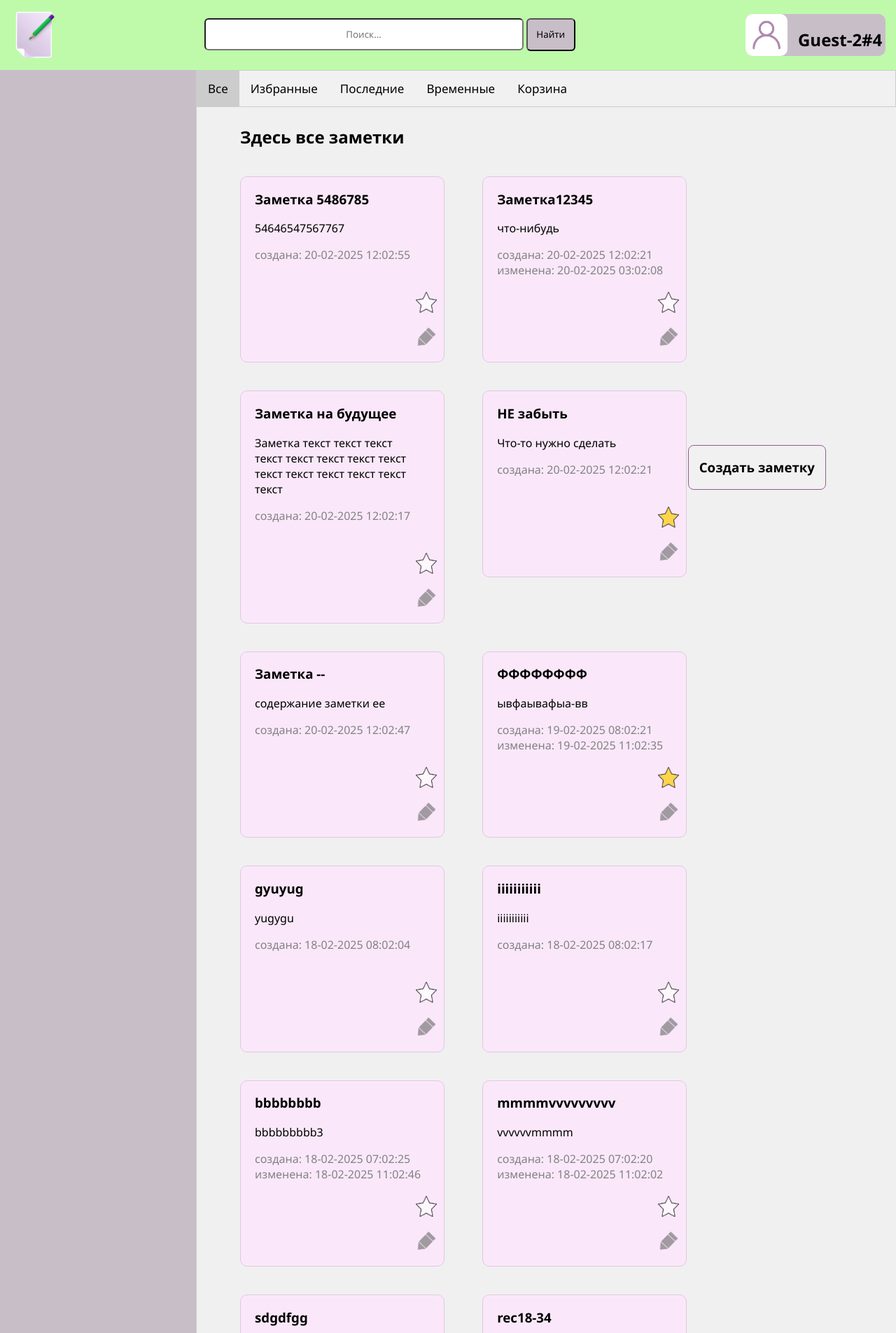
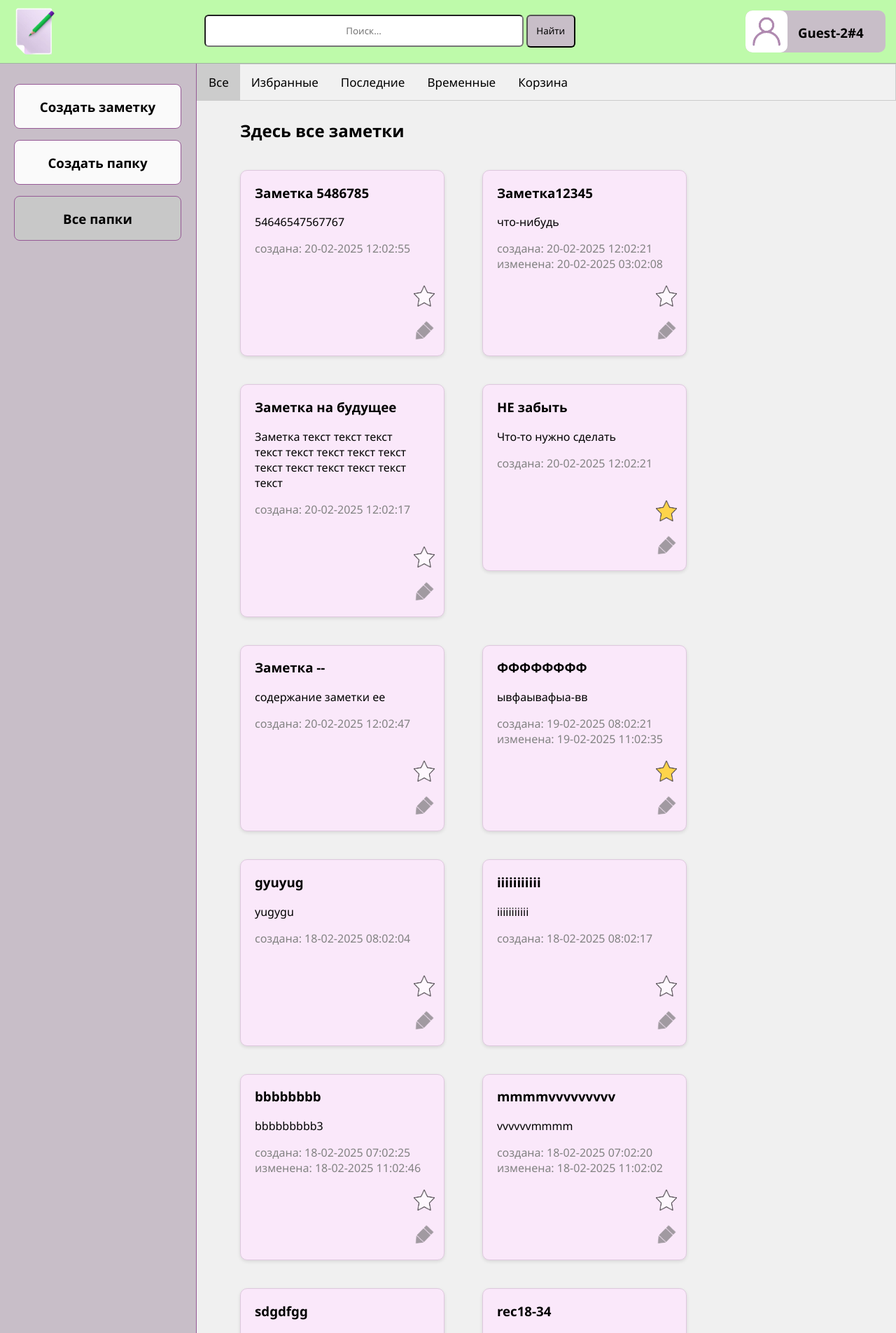
Before and after one commit to Artem-Git-rgb/Notes, a Django app: page / in a window 1280 px wide. Shown: the top 1905 px of the page at 70% size. Run offline with Django 5.2, Linux system fonts and the light colour scheme; data comes from the database, SQL or seed files in the repository.

Commit message:
Улучшение дизайна

```diff
--- a/notesApp/static/css/notesApp.css
+++ b/notesApp/static/css/notesApp.css
@@ -9,20 +9,24 @@
     margin: 0;
 }
 .header-class {
+    /*
 	padding-top: 5px;
 	padding-bottom: 10px;
-	/*margin-bottom: 10px;*/
+	*/
 
 	background: rgb(190, 250, 170);
     position: sticky;
     z-index: 100;
     top: 0px;
     width: 100%;
-    height: 85px;
+    height: 90px;
 
     display: flex;
     flex-direction: row;
     justify-content: space-between;
+
+    border-bottom: 1px solid;
+    border-bottom-color: rgb(160, 180, 160);
 }
 
 .logo-class{
@@ -65,6 +69,12 @@
 
 }
 
+.search-class-area:focus {
+    border-color: rgb(200, 150, 200); /* Фиолетовый цвет как в дизайне */
+    outline: none; /* Убираем стандартный outline */
+    box-shadow: 0 0 0 2px rgba(210, 160, 210, 0.3); /* Свечение */
+}
+
 .search-class-button{
     background: rgb(200, 190, 200);
     width: 70px;
@@ -85,6 +95,7 @@
     width: 8%;
     height: 60px;
     margin-top: 15px;
+    margin-bottom: 15px;
     margin-right: 15px;
     text-align: center;
     min-width: 200px;
@@ -104,12 +115,12 @@
 
 }
 .account-class-text{
-    padding-left: 115px;
+    padding-top: 0;
     padding-left: 15px;
     height: 60px;
     min-width: 120px;
     display: inline-block;
-    text-align: center;
+    text-align: left;
     justify-content: center;
 }
 
@@ -138,26 +149,39 @@
     padding-top: 0px;
     max-width: 850px;
 
-
-    /*align-content: space-between;*/
-
     vertical-align: top;
     border-radius: 10px;
     border: 1px solid rgb(222, 200, 222);
 
     display: inline-block;
-    /*display: flex;
-      flex-direction: column;*/
-    /*width:100%;
-    display:flex;
-    justify-content:flex-end;*/
+
+    transition: all 0.3s ease; /* Плавный переход всех свойств */
+    transform: translateY(0); /* Начальное положение */
+    box-shadow: 0 2px 5px rgba(0, 0, 0, 0.1);
+}
+.note-class:hover{
+    transform: translateY(-5px); /* Поднимаем карточку на 5px */
+    box-shadow: 0 10px 20px rgba(0, 0, 0, 0.15); /* Усиленная тень */
+    cursor: pointer; /* Меняем курсор */
 }
 
 
+.create-class{
+    width: 207px;
+    background: rgb(250, 250, 250);
+    position: fixed;
+    top: 120px;
+    padding-left: 15px;
+	padding-right: 15px;
+	overflow: hidden;
+    border: 1px solid rgb(150, 90, 150); /*rgb(100, 50, 100)*/
+    z-index: 100;
+    border-radius: 8px;
+    text-align: center;
+}
 
-
-
-.create-class{
+.create-class-2{
+    display: none;
     background: rgb(200, 200, 200);
     position: fixed;
     bottom: 100px;
@@ -166,7 +190,6 @@
 	padding-right: 15px;
 	overflow: hidden;
     border: 1px solid rgb(150, 90, 150); /*rgb(100, 50, 100)*/
-    background-color: #f1f1f1;
     z-index: 100;
     border-radius: 8px;
 }
@@ -178,7 +201,7 @@
 	text-align: center;
 	padding-top: 5px;
 	padding-bottom: 10px;
-	margin-top: 10px;
+	/*margin-top: 10px;*/
 }
 
 /*
@@ -267,7 +290,8 @@
     width: 100%;
     display: none;
     padding: 6px 12px;
-    border: 1px solid #ccc;
+    /*margin-left: 3px;*/
+
     border-top: none;
     animation: fadeEffect 1s; /* Fading effect takes 1 second */
 }
@@ -292,6 +316,7 @@
     overflow-y: auto;
 
 
+
 }
 
 .sidebar {
@@ -303,20 +328,47 @@
       /*width: 240px;*/
       background: rgb(200, 190, 200);
       padding:20px;
+      border-right: 1px solid;
+      border-right-color: rgb(150, 90, 150);
 
 
-      border-right: 3px rgb(100, 100, 100);
       /*transition: background-color 0.3s, border-color 0.3s;*/
 }
 /*  */
 
 
-
-.folder{
+.hide-sidebar{
     width: 240px;
     height: 240px;
 }
+.folder{
+    width: 207px;
 
+    background: rgb(250, 250, 250);
+    position: fixed;
+    top: 200px;
+    padding-left: 15px;
+	padding-right: 15px;
+	overflow: hidden;
+    border: 1px solid rgb(150, 90, 150); /*rgb(100, 50, 100)*/
+    z-index: 100;
+    border-radius: 8px;
+    text-align: center;
+}
+.folder-about{
+    width: 207px;
+
+    background: rgb(200, 200, 200);
+    position: fixed;
+    top: 280px;
+    padding-left: 15px;
+	padding-right: 15px;
+	overflow: hidden;
+    border: 1px solid rgb(150, 90, 150); /*rgb(100, 50, 100)*/
+    z-index: 100;
+    border-radius: 8px;
+    text-align: center;
+}
 
 
 
@@ -361,7 +413,7 @@
     margin-top: 20px;
     /*height: 150px;*/
     width: 30px;
-    margin-right: 10px;
+    margin-right: 13px;
     /*
     position: relative;
     right:0px;
--- a/notesApp/templates/notesApp/note_list.html
+++ b/notesApp/templates/notesApp/note_list.html
@@ -32,13 +32,26 @@
     </div>
         <div class="account-class">
             <img id="account-photo" name="account-photo" src="/static/img/profile-photo.png" class="account-class-photo" width="60px" height="60px"/>
-            <div class="account-class-text"><h2>Guest-2#4</h2></div><!-- АККАУНТ -->
+            <div class="account-class-text"><h3>Guest-2#4</h3></div><!-- АККАУНТ -->
         </div>
     </header>
     <!-- main-body -->
     <div class="main-body-class">
         <div class="sidebar">
-            <div class="folder"></div>
+            <div class="hide-sidebar"></div>
+
+             <a onclick="createNote();return false;">
+                <div class="create-class" id="id_create_div">
+                    <h3>Создать заметку</h3>
+                </div>
+             </a>
+
+             <div class="folder">
+                 <h3>Создать папку</h3>
+             </div>
+             <div class="folder-about">
+                 <h3>Все папки</h3>
+             </div>
         </div>
         <div class="tabcontent-all">
 
@@ -267,10 +280,10 @@
             </div>
         </div>
 
-        <!-- create note div -->
+        <!-- old create note div -->
 
        <a onclick="createNote();return false;">
-            <div class="create-class" id="id_create_div">
+            <div class="create-class-2" id="id_create_div_2">
                 <h3>Создать заметку</h3>
             </div>
         </a>
```
